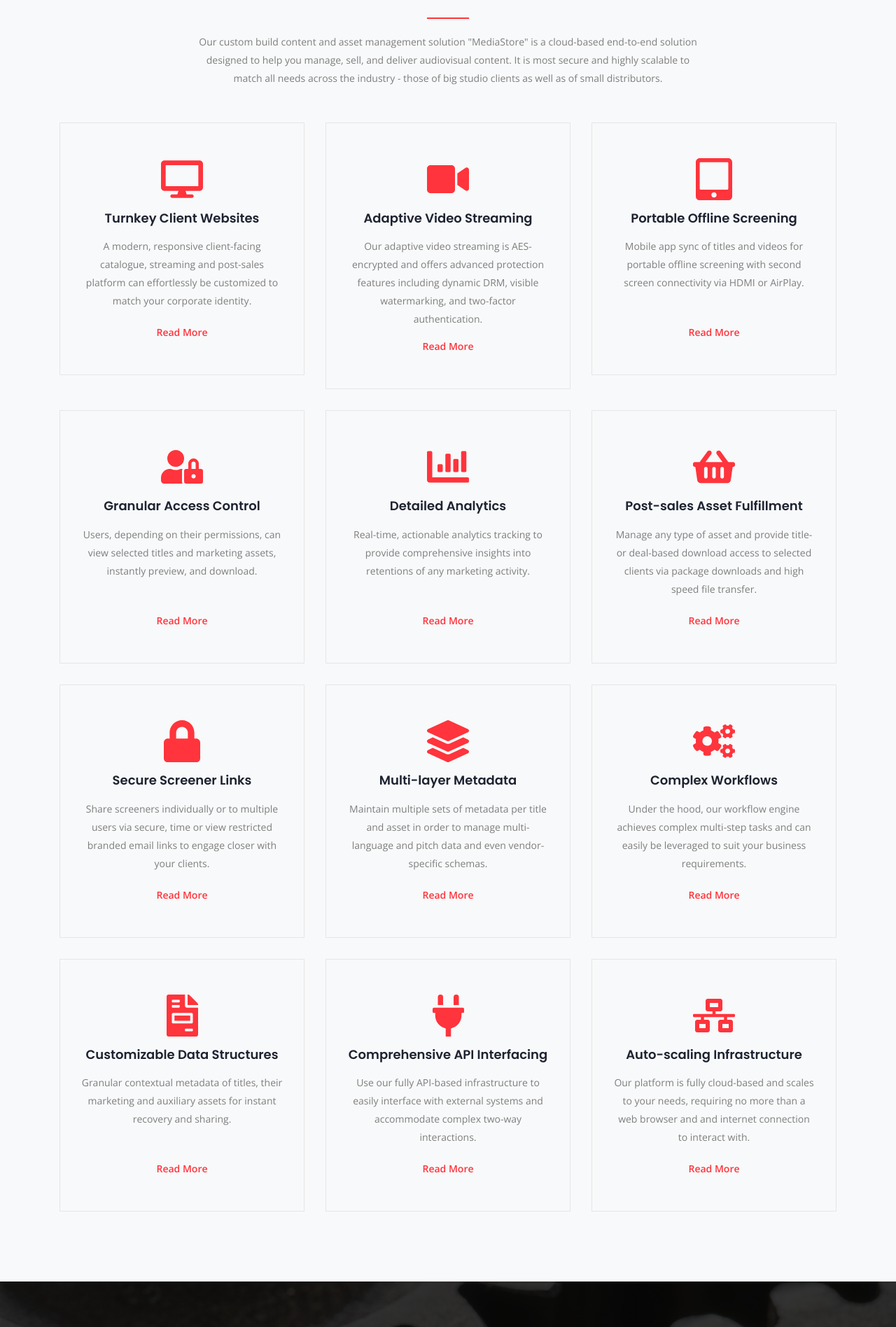
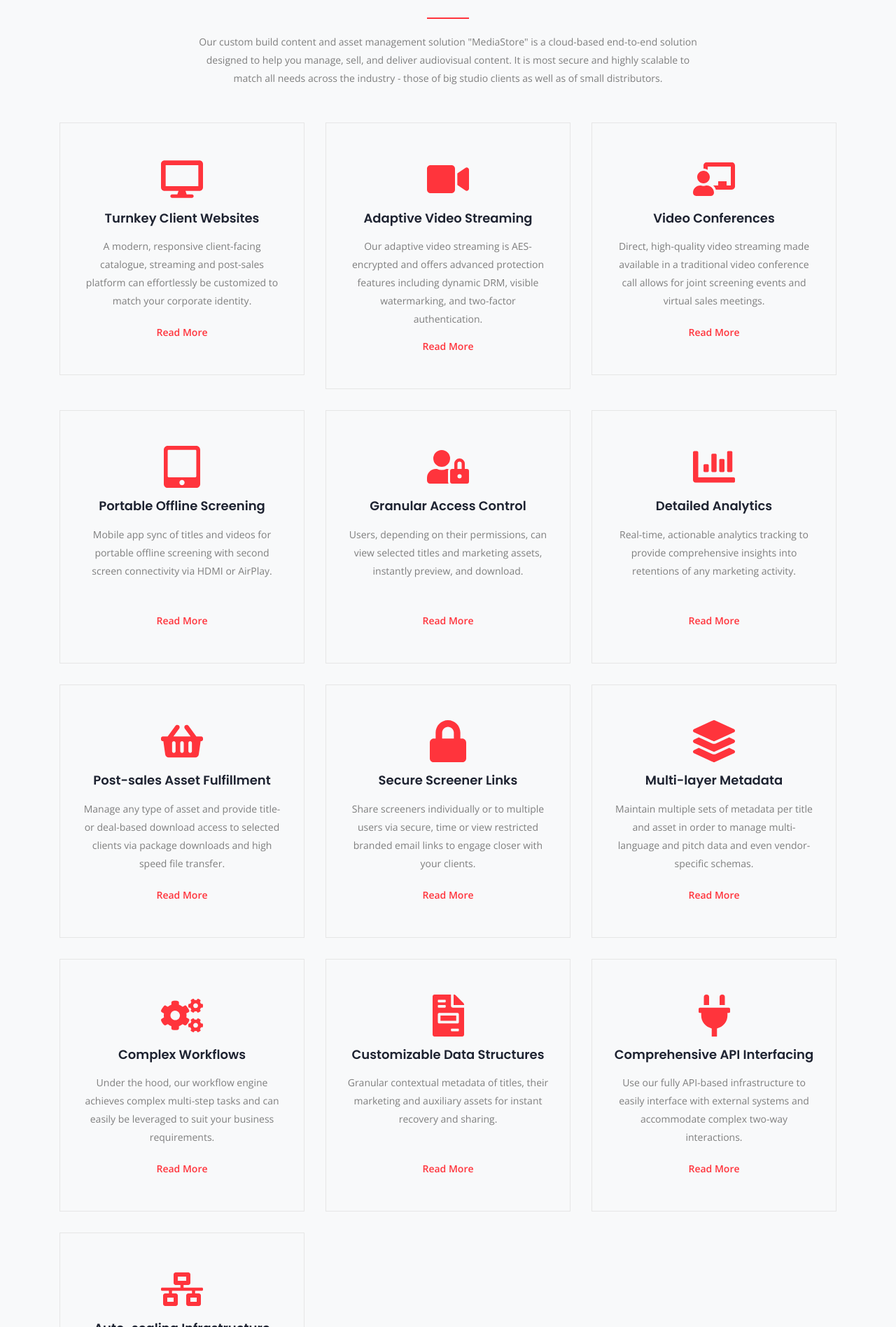
Before and after one commit to mediafellows/mediafellows.github.io, a Jekyll site: the page built from index.html, in a window 1280 px wide. Shown: the part 2240-4136 px from the top of the page at 70% size. Built offline with Jekyll 4.4.1, drawn with Linux system fonts in a browser that asks for light colours.

Commit message:
add conferencing feature

```diff
--- a/assets/css/style.css
+++ b/assets/css/style.css
@@ -800,18 +800,19 @@
 	background-attachment: local;
 	transition: all .5s;
 }
-.features-wrap.analytics:hover      { background-image:  linear-gradient(to bottom, rgba(0,0,0,0.6) 0%,rgba(0,0,0,0.6) 100%), url(../img/features/analytics.jpg) }
+.features-wrap.websites:hover       { background-image:  linear-gradient(to bottom, rgba(0,0,0,0.6) 0%,rgba(0,0,0,0.6) 100%), url(../img/features/websites.jpg) }
 .features-wrap.streaming:hover      { background-image:  linear-gradient(to bottom, rgba(0,0,0,0.6) 0%,rgba(0,0,0,0.6) 100%), url(../img/features/streaming.jpg) }
+.features-wrap.conferences:hover    { background-image:  linear-gradient(to bottom, rgba(0,0,0,0.6) 0%,rgba(0,0,0,0.6) 100%), url(../img/features/conferences.jpg) }
 .features-wrap.offline:hover        { background-image:  linear-gradient(to bottom, rgba(0,0,0,0.6) 0%,rgba(0,0,0,0.6) 100%), url(../img/features/offline.jpg) }
 .features-wrap.access:hover         { background-image:  linear-gradient(to bottom, rgba(0,0,0,0.6) 0%,rgba(0,0,0,0.6) 100%), url(../img/features/access.jpg) }
-.features-wrap.structures:hover     { background-image:  linear-gradient(to bottom, rgba(0,0,0,0.6) 0%,rgba(0,0,0,0.6) 100%), url(../img/features/structures.jpg) }
-.features-wrap.security:hover       { background-image:  linear-gradient(to bottom, rgba(0,0,0,0.6) 0%,rgba(0,0,0,0.6) 100%), url(../img/features/security.jpg) }
-.features-wrap.websites:hover       { background-image:  linear-gradient(to bottom, rgba(0,0,0,0.6) 0%,rgba(0,0,0,0.6) 100%), url(../img/features/websites.jpg) }
+.features-wrap.analytics:hover      { background-image:  linear-gradient(to bottom, rgba(0,0,0,0.6) 0%,rgba(0,0,0,0.6) 100%), url(../img/features/analytics.jpg) }
 .features-wrap.fulfillment:hover    { background-image:  linear-gradient(to bottom, rgba(0,0,0,0.6) 0%,rgba(0,0,0,0.6) 100%), url(../img/features/fulfillment.jpg) }
 .features-wrap.metadata:hover       { background-image:  linear-gradient(to bottom, rgba(0,0,0,0.6) 0%,rgba(0,0,0,0.6) 100%), url(../img/features/metadata.jpg) }
 .features-wrap.workflows:hover      { background-image:  linear-gradient(to bottom, rgba(0,0,0,0.6) 0%,rgba(0,0,0,0.6) 100%), url(../img/features/workflows.jpg) }
+.features-wrap.structures:hover     { background-image:  linear-gradient(to bottom, rgba(0,0,0,0.6) 0%,rgba(0,0,0,0.6) 100%), url(../img/features/structures.jpg) }
 .features-wrap.api:hover            { background-image:  linear-gradient(to bottom, rgba(0,0,0,0.6) 0%,rgba(0,0,0,0.6) 100%), url(../img/features/api.jpg) }
 .features-wrap.infrastructure:hover { background-image:  linear-gradient(to bottom, rgba(0,0,0,0.6) 0%,rgba(0,0,0,0.6) 100%), url(../img/features/infrastructure.jpg) }
+
 
 .features-wrap:hover h4,.features-wrap:hover p{
 	color: #fff;
--- /dev/null
+++ b/collections/_features/03_conferences.md
@@ -0,0 +1,47 @@
+---
+layout: features
+title: Video Conferences
+identifier: conferences
+description: Direct, high-quality video streaming made available in a traditional video conference call allows for joint screening events and virtual sales meetings.
+icon: /assets/img/icons/chalkboard-teacher-solid.svg
+image: /assets/img/features/conferences.jpg
+header_image: "/assets/img/bg/features.jpg"
+
+text: "MediaStore's Video Screening Conference feature combines the traditional video conferencing functionality with the unique ability to stream promo and screener videos directly to participants, utilizing the platform's well-established and highly secure multi-bitrate video streaming engine. With this functionality, the platform provides those reliant on conferencing technology with an added value unique to MediaStore, resulting in a one-stop solution to remotely present exciting content to potential buyers in a compelling and technically frictionless manner."
+
+subtitle: Integrated solution
+subimage: /assets/img/features/details/video-conference.png
+subtext_1: "Users are able to prepare and schedule conferencing calls directly within the MediaStore platform, including compiling playlists of videos as well as inviting customers and prospects to the conference. During the meeting, the moderator can engage with participants face-to-face as well as share videos, which are streamed directly to participants via a front-and-center player at optimum quality."
+subtext_2: "This eliminates the need for sharing videos via external links or relying on screen-sharing a video played on the moderator's device and transmitted with typically poor quality of 8 frames per second only. In addition, features such as waiting room, screen-sharing, text-based chat, panel and webinar layout, and enhanced moderator controls are available."
+
+---
+
+<div class="row">
+    <div class="col-md-12">
+        <div class="service-details mb-40">
+            <p>{{ page.text }}</p>
+        </div>
+    </div>
+</div>
+<div class="row">
+    <div class="col-xl-6 col-lg-12">
+        <div class="service-details mb-40">
+            <h3>{{ page.subtitle }}</h3>
+            <p>{{ page.subtext_1 }}</p>
+        </div>
+    </div>
+    <div class="col-xl-6 col-lg-12">
+        <div class="s-details-img mb-30">
+          <a href="{{ page.subimage }}" class="view">
+            <img src="{{ page.subimage }}" class="border" alt="{{ page.title }}">
+          </a>
+        </div>
+    </div>
+</div>
+<div class="row">
+    <div class="col-md-12">
+        <div class="service-details mb-40">
+            <p>{{ page.subtext_2 }}</p>
+        </div>
+    </div>
+</div>
```
Also changed, not shown: assets/img/features/conferences.jpg (added), assets/img/icons/chalkboard-teacher-solid.svg (added), 2 other files.
